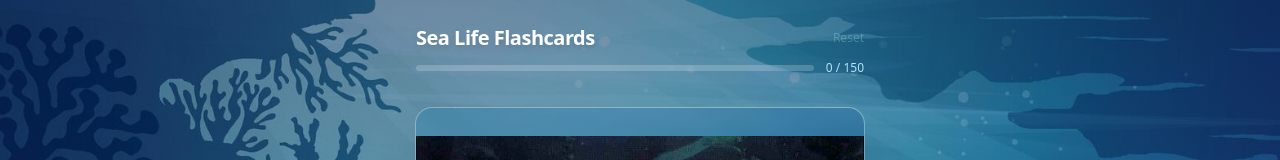
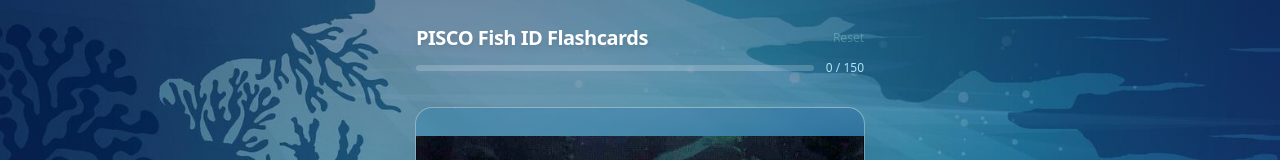
Before and after one commit to lvm-kelp/PISCO-Fish-ID, a React (Vite) app: page / in a window 1280 px wide. Shown: the top 160 px of the page. Built offline with nearby package versions, Linux system fonts and the light colour scheme.

Commit message:
Name Change

```diff
--- a/index.html
+++ b/index.html
@@ -4,7 +4,7 @@
     <meta charset="UTF-8" />
     <meta name="viewport" content="width=device-width, initial-scale=1.0, viewport-fit=cover" />
     <meta name="theme-color" content="#03045e" />
-    <title>Sea Life Flashcards</title>
+    <title>PISCO Fish ID Flashcards</title>
   </head>
   <body class="bg-sea-900">
     <div id="root"></div>
--- a/src/App.tsx
+++ b/src/App.tsx
@@ -130,7 +130,7 @@ export default function App() {
         <div className="max-w-md mx-auto">
           <div className="flex items-center justify-between mb-2">
             <h1 className="text-lg sm:text-xl font-bold text-white tracking-tight drop-shadow-md">
-              Sea Life Flashcards
+              PISCO Fish ID Flashcards
             </h1>
             <button
               type="button"
```
